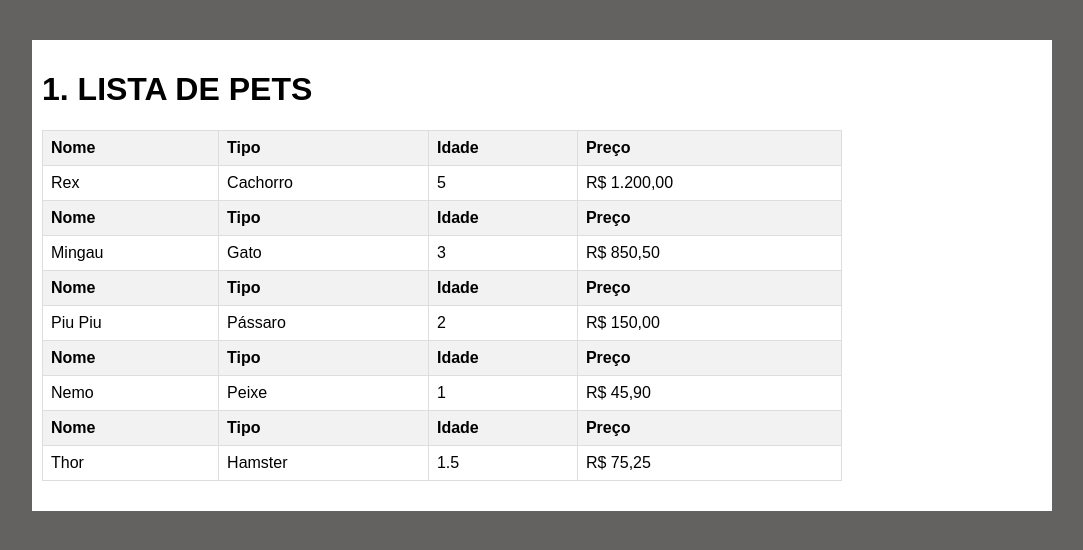
After one commit to robersonjr/fic-PHP-mar, a PHP site: page /pets.php in a window 1280 px wide. The commit adds this page. Shown: the top 550 px of the page, without its empty margins (98-1181 px from the left). Run offline with PHP 8.4, Linux system fonts and the light colour scheme.

Commit message:
completando arrays e iniciando a primeira tabela

```diff
--- /dev/null
+++ b/08-04/pets.php
@@ -0,0 +1,47 @@
+<?php
+ $pets = [
+    ["nome" => "Rex", "tipo" => "Cachorro", "idade" => 5, "preco" => 1200.00],
+    ["nome" => "Mingau", "tipo" => "Gato", "idade" => 3, "preco" => 850.50],
+    ["nome" => "Piu Piu", "tipo" => "Pássaro", "idade" => 2, "preco" => 150.00],
+    ["nome" => "Nemo", "tipo" => "Peixe", "idade" => 1, "preco" => 45.90],
+    ["nome" => "Thor", "tipo" => "Hamster", "idade" => 1.5, "preco" => 75.25]
+ ];
+
+ function formatarPreco($preco) {
+    return 'R$ ' . number_format($preco, 2, ',', '.');
+};
+?>
+
+
+
+<!DOCTYPE html>
+<html lang="pt-BR">
+<head>
+    <meta charset="UTF-8">
+    <meta name="viewport" content="width=device-width, initial-scale=1.0">
+    <title>Pets</title>
+    <link rel="stylesheet" href="style.css">
+</head>
+<body>
+    <div class ="container">
+        <h1>1. LISTA DE PETS</h1>
+        <table>
+            <?php foreach ($pets as $pet) : ?>
+            <tr>
+                <th>Nome</th>
+                <th>Tipo</th>
+                <th>Idade</th>
+                <th>Preço</th>
+            </tr>
+            <tr>
+                <td><?=$pet['nome']?></td>
+                <td><?=$pet['tipo']?></td>
+                <td><?=$pet['idade']?></td>
+                <td><?= formatarPreco($pet['preco'])?></td>
+            </tr>
+            <?php endforeach; ?>
+        </table>
+
+    </div>
+</body>
+</html>
```
Also changed, not shown: 08-04/index.php (+13 -2 lines).
